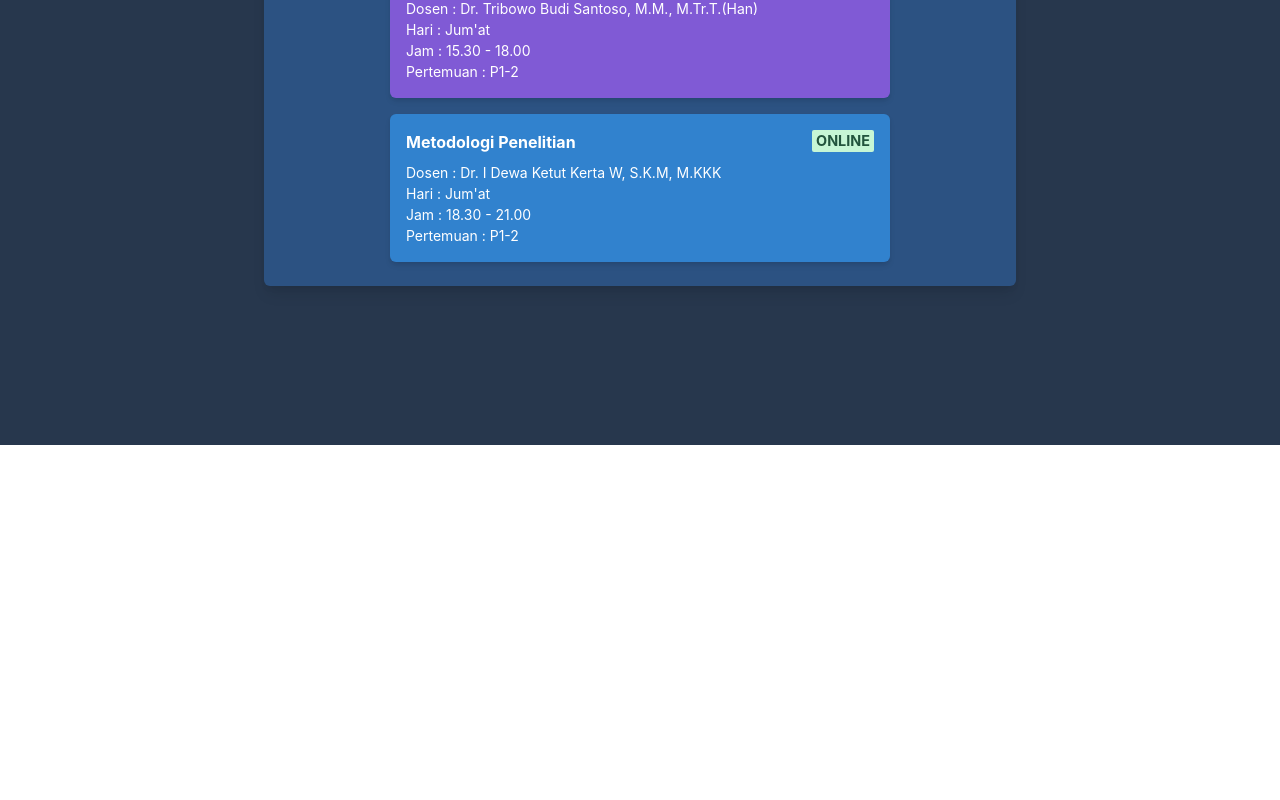
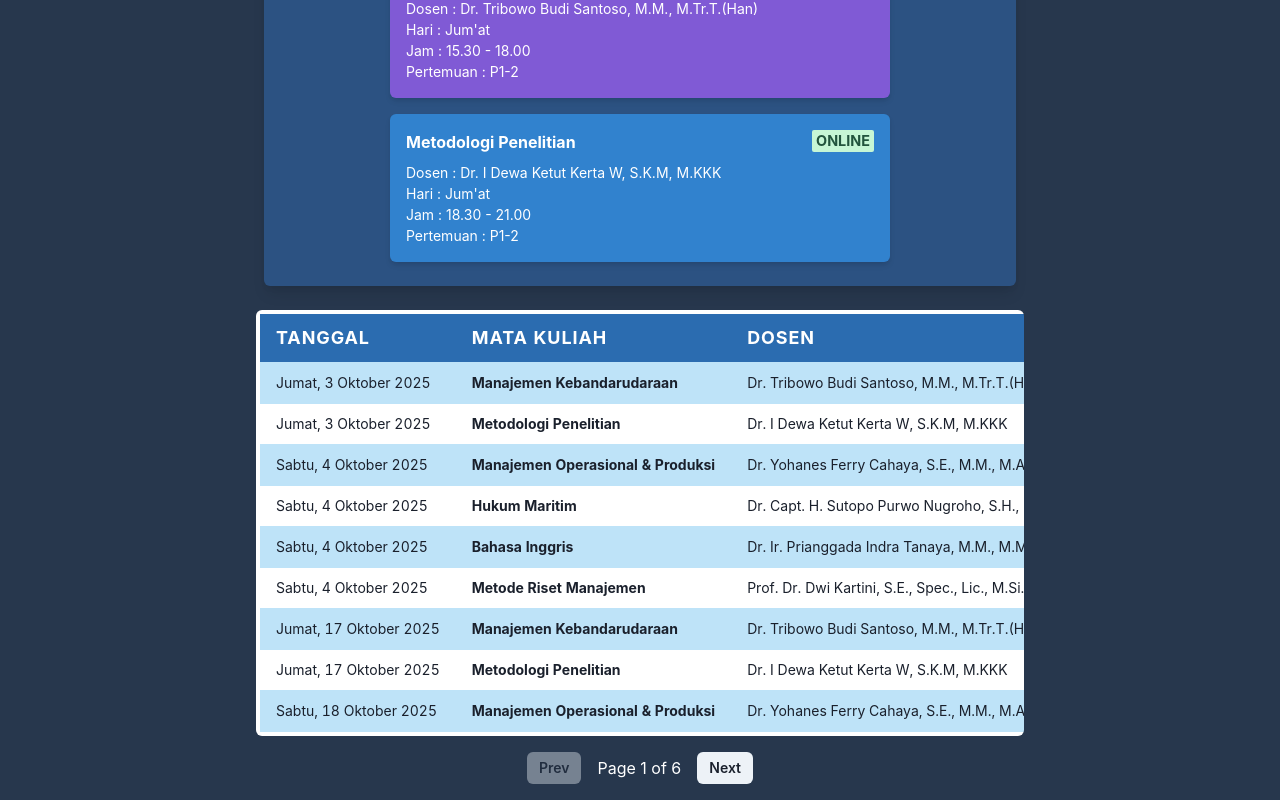
Before and after one commit to Fathir-achmad/jadwal-kuliah, a React (Create React App) app: page / in a window 1280 px wide. Shown: the part 355-1155 px from the top of the page. Before the commit the page ends 800 px from the top, so only its background shows below. Built offline with nearby package versions, Linux system fonts and the light colour scheme.

Commit message:
Add table seluruh jadwal

```diff
--- /dev/null
+++ b/src/components/allJadwal.jsx
@@ -0,0 +1,113 @@
+import {
+  Table,
+  Thead,
+  Tbody,
+  Tr,
+  Th,
+  Td,
+  TableContainer,
+  Badge,
+  HStack,
+  Button,
+  Text,
+  Box,
+} from "@chakra-ui/react";
+import { useState } from "react";
+import { schedule } from "../helper/schedule";
+
+export const ScheduleTable = () => {
+  const allMeetings = schedule.flatMap((cls) =>
+    cls.meetings.map((m) => ({
+      subject: cls.subject,
+      lecturer: cls.lecturer,
+      day: cls.day,
+      time: cls.time,
+      ...m,
+    }))
+  );
+
+  const sortedMeetings = allMeetings.sort(
+    (a, b) => new Date(a.date) - new Date(b.date)
+  );
+
+  const pageSize = 9;
+  const [page, setPage] = useState(1);
+
+  const totalPages = Math.ceil(sortedMeetings.length / pageSize);
+  const startIndex = (page - 1) * pageSize;
+  const paginatedMeetings = sortedMeetings.slice(
+    startIndex,
+    startIndex + pageSize
+  );
+
+  return (
+    <Box maxW="60vw" mx="auto">
+      {/* Scrollable Table */}
+      <TableContainer maxH="60vh" overflowY="auto" bg="white" borderRadius="md" p={1}>
+        <Table variant="striped" colorScheme="blue" size="sm">
+          <Thead bg="blue.600">
+           <Tr>
+            <Th color="white" fontSize="lg" fontWeight="bold" py={4}>Tanggal</Th>
+            <Th color="white" fontSize="lg" fontWeight="bold" py={4}>Mata Kuliah</Th>
+            <Th color="white" fontSize="lg" fontWeight="bold" py={4}>Dosen</Th>
+            <Th color="white" fontSize="lg" fontWeight="bold" py={4}>Hari</Th>
+            <Th color="white" fontSize="lg" fontWeight="bold" py={4}>Jam</Th>
+            <Th color="white" fontSize="lg" fontWeight="bold" py={4}>Pertemuan</Th>
+            <Th color="white" fontSize="lg" fontWeight="bold" py={4}>Mode</Th>
+            </Tr>
+          </Thead>
+          <Tbody>
+            {paginatedMeetings.map((cls, idx) => (
+              <Tr key={`${cls.subject}-${cls.label}-${idx}`}>
+                <Td>
+                  {new Date(cls.date).toLocaleDateString("id-ID", {
+                    weekday: "long",
+                    year: "numeric",
+                    month: "long",
+                    day: "numeric",
+                  })}
+                </Td>
+                <Td fontWeight="bold">{cls.subject}</Td>
+                <Td>{cls.lecturer}</Td>
+                <Td>{cls.day}</Td>
+                <Td>{cls.time}</Td>
+                <Td>{cls.label}</Td>
+                <Td>
+                  <Badge
+                    colorScheme={cls.mode === "online" ? "green" : "red"}
+                    px={2}
+                    py={1}
+                    borderRadius="md"
+                  >
+                    {cls.mode.toUpperCase()}
+                  </Badge>
+                </Td>
+              </Tr>
+            ))}
+          </Tbody>
+        </Table>
+      </TableContainer>
+
+      {/* Pagination Controls */}
+      <HStack spacing={4} justify="center" mt={4}>
+        <Button
+          size="sm"
+          onClick={() => setPage((p) => Math.max(p - 1, 1))}
+          isDisabled={page === 1}
+        >
+          Prev
+        </Button>
+        <Text color={"white"}>
+          Page {page} of {totalPages}
+        </Text>
+        <Button
+          size="sm"
+          onClick={() => setPage((p) => Math.min(p + 1, totalPages))}
+          isDisabled={page === totalPages}
+        >
+          Next
+        </Button>
+      </HStack>
+    </Box>
+  );
+};
--- a/src/pages/homepage.jsx
+++ b/src/pages/homepage.jsx
@@ -1,6 +1,7 @@
 import { Box, Center } from "@chakra-ui/react";
 import { Clock } from "../components/clock";
 import { NextClass } from "../components/jadwal";
+import { ScheduleTable } from "../components/allJadwal";
 
 export const HomePage = () => {
   return (
@@ -20,6 +21,9 @@ export const HomePage = () => {
           </Box>
         </Box>
       </Center>
+      <Center>
+          <ScheduleTable/>
+      </Center>
     </Box>
   );
 };
```
